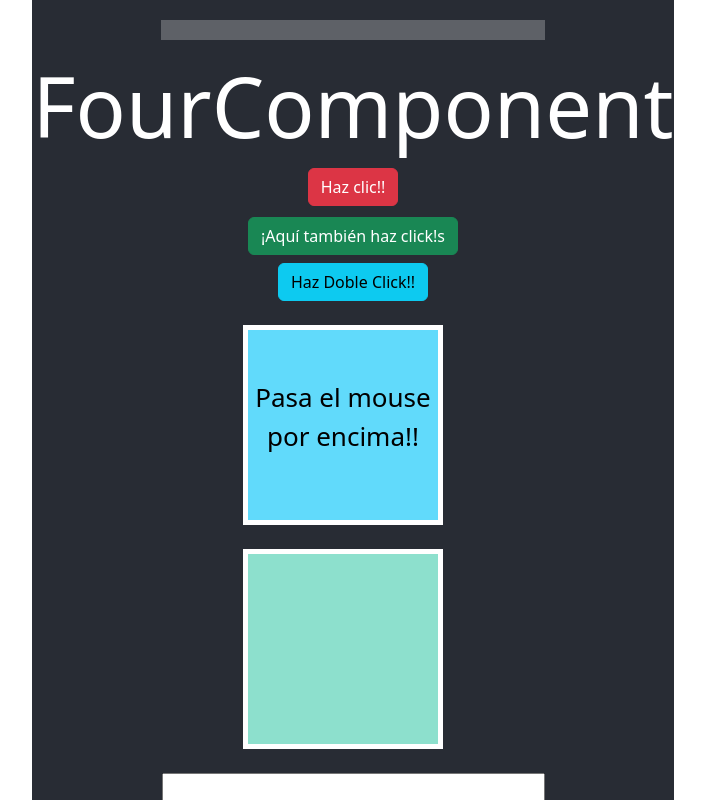
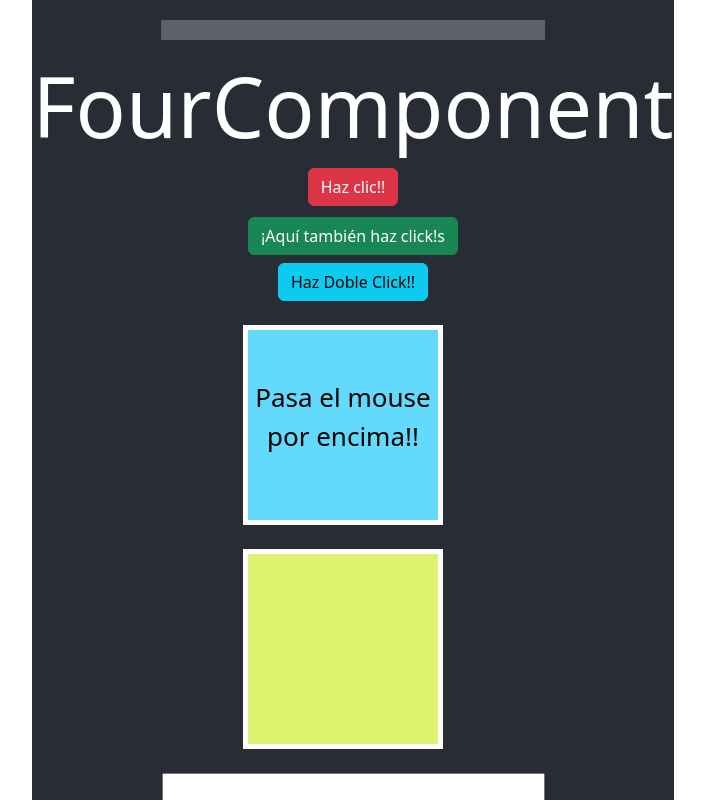
Before and after one commit to KerlyVanesaSarrias/creating_components, a React (Vite) app: page / in a window 1280 px wide. Shown: the top 800 px of the page, without its empty margins (287-992 px from the left). Built offline with nearby package versions, Linux system fonts and the light colour scheme.

Commit message:
change color to box 2

```diff
--- a/src/App.css
+++ b/src/App.css
@@ -55,7 +55,7 @@
   color: black;
   text-align: center;
   border: 5px solid white;
-  background-color: #8de0cd;
+  background-color: #def16e;
   display: flex;
   justify-content: center;
   align-items: center;
--- a/src/components/Child.jsx
+++ b/src/components/Child.jsx
@@ -16,7 +16,7 @@ export const Child = (props) => {
         </div>
     )
 }
-Child.PropTypes = {
+Child.propTypes = {
     name: PropTypes.string,
     setName: PropTypes.func
 }
```
Also changed, not shown: src/App.jsx (line endings or trailing spaces).
